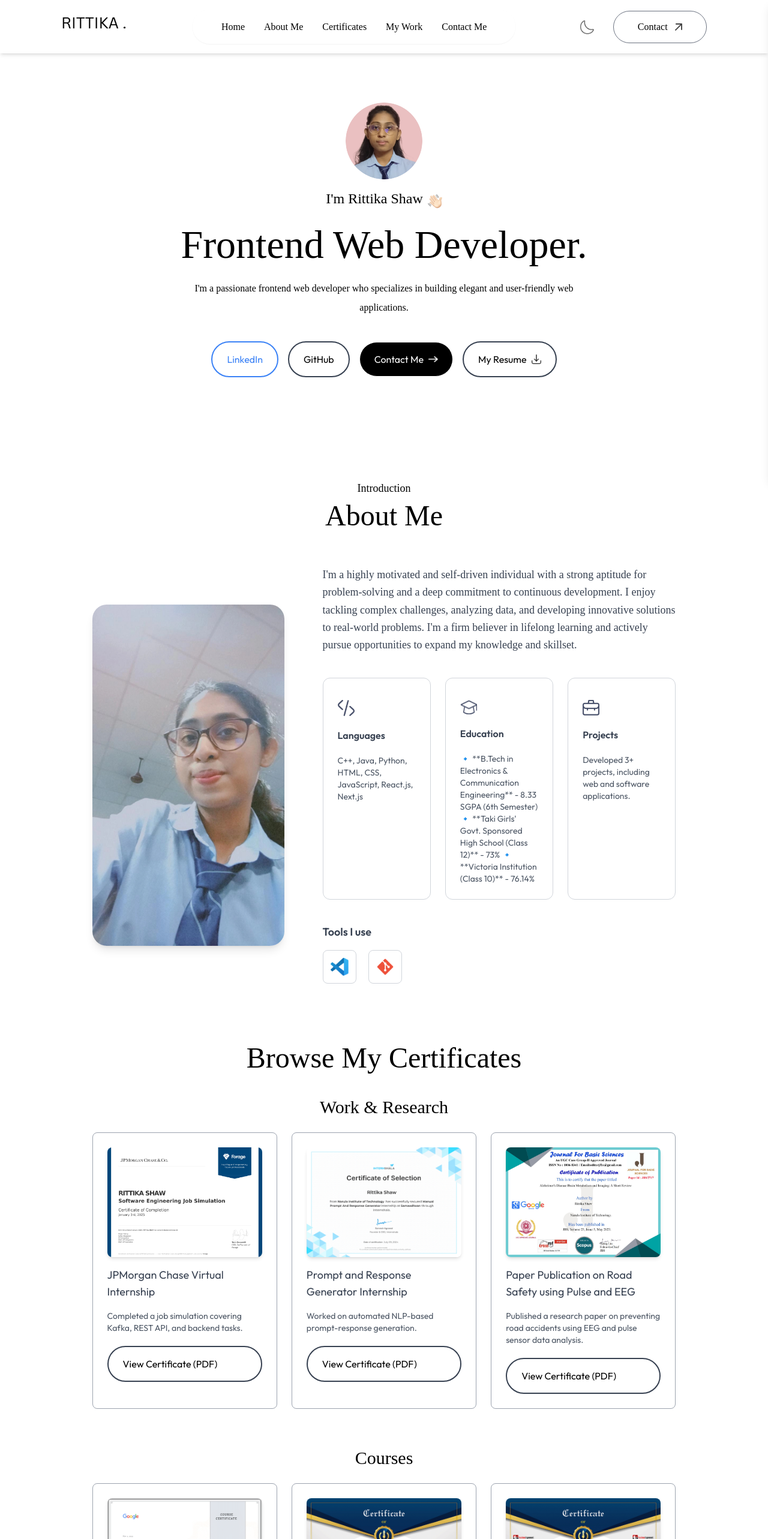
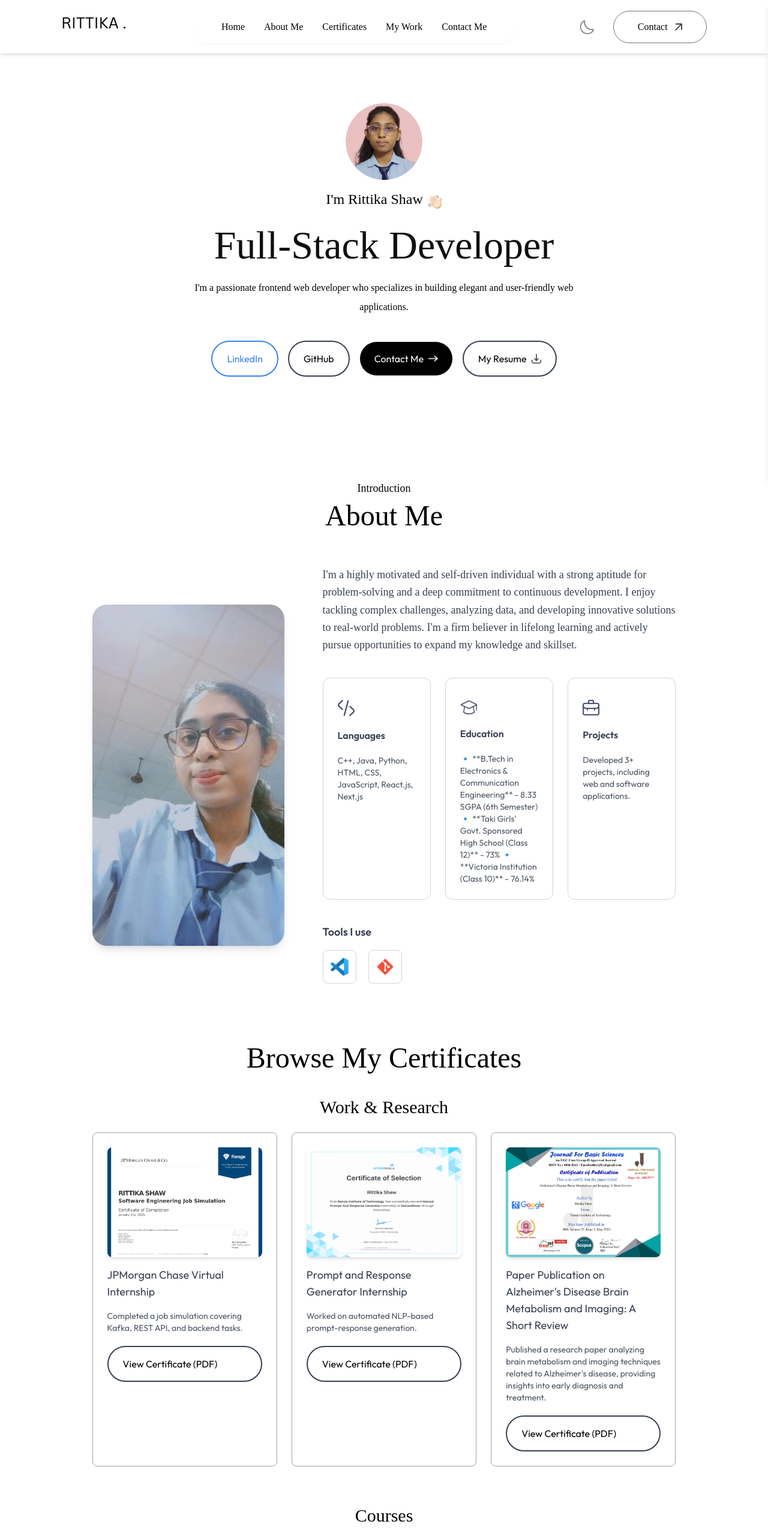
Before and after one commit to rittika-04/Portfolio, a Next.js app: page / in a window 1280 px wide. Shown: the top 2566 px of the page at 60% size. Built offline with nearby package versions, Linux system fonts and the light colour scheme; a web font is replaced by a local one.

Commit message:
Initial commit

```diff
--- a/app/components/About.jsx
+++ b/app/components/About.jsx
@@ -120,6 +120,7 @@ const About = ({ isDarkMode }) => {
         </motion.div>
       </motion.div>
     </motion.div>
+
   );
 };
 
--- a/app/components/Header.jsx
+++ b/app/components/Header.jsx
@@ -1,16 +1,32 @@
-import React from 'react';
-import Image from 'next/image';
-import { assets } from '@/assets/assets';
-import { motion } from "framer-motion"; // ✅ Corrected import
+import React, { useState, useEffect } from "react";
+import Image from "next/image";
+import { motion, AnimatePresence } from "framer-motion";
+import { assets } from "@/assets/assets";
+
+// Updated roles based on resume
+const roles = [
+  "Full-Stack Developer",
+  "Tech Innovator & Problem Solver"
+];
 
 const Header = () => {
+  const [index, setIndex] = useState(0);
+
+  useEffect(() => {
+    const interval = setInterval(() => {
+      setIndex((prev) => (prev + 1) % roles.length);
+    }, 2500); // Change text every 2.5 seconds
+
+    return () => clearInterval(interval);
+  }, []);
+
   return (
     <div className="w-11/12 max-w-3xl text-center mx-auto h-screen flex flex-col items-center justify-center gap-4">
       {/* Profile Image */}
       <motion.div
         initial={{ scale: 0 }}
         whileInView={{ scale: 1 }}
-        transition={{ duration: 0.8, type: 'spring', stiffness: 100 }}
+        transition={{ duration: 0.8, type: "spring", stiffness: 100 }}
       >
         <Image
           src={assets.profile_img}
@@ -37,15 +53,21 @@ const Header = () => {
         />
       </motion.h3>
 
-      {/* Title */}
+      {/* Title with Appear-Disappear Animation */}
+      <div className="h-16 flex items-center justify-center">
+        <AnimatePresence mode="wait">
           <motion.h1
-        initial={{ y: -30, opacity: 0 }}
-        whileInView={{ y: 0, opacity: 1 }}
-        transition={{ duration: 0.8, delay: 0.5 }}
+            key={roles[index]}
+            initial={{ opacity: 0, y: 20 }}
+            animate={{ opacity: 1, y: 0 }}
+            exit={{ opacity: 0, y: -20 }}
+            transition={{ duration: 0.8 }}
             className="text-3xl sm:text-6xl lg:text-[66px] font-Ovo"
           >
-        Frontend Web Developer.
+            {roles[index]}
           </motion.h1>
+        </AnimatePresence>
+      </div>
 
       {/* Description */}
       <motion.p
@@ -107,8 +129,8 @@ const Header = () => {
           initial={{ y: 30, opacity: 0 }}
           whileInView={{ y: 0, opacity: 1 }}
           transition={{ duration: 0.6, delay: 1.6 }}
-          href="/Rittika Shaw_Resume.pdf"  // ✅ Updated path
-          download="Rittika_Shaw_Resume.pdf"  // ✅ Ensures proper download
+          href="/Rittika Shaw_Resume.pdf"
+          download="Rittika_Shaw_Resume.pdf"
           className="px-6 py-3 border-2 border-gray-700 rounded-full flex items-center gap-2 hover:border-black transition duration-300"
         >
           My Resume
@@ -120,7 +142,6 @@ const Header = () => {
             className="w-4"
           />
         </motion.a>
-
       </div>
     </div>
   );
--- a/assets/assets.js
+++ b/assets/assets.js
@@ -72,11 +72,11 @@ export const assets = {
 
 export const workData = [
     {
-        title: 'News-Magazine',
-        description: 'News App',
+        title: 'Rick-morty ',
+        description: 'Rick -morty',
         bgImage: '/work-1.png',
-        github: 'https://github.com/rittika04/news-magazine', // ✅ GitHub repo link
-        liveDemo: 'https://news-magazine-live.com', // ✅ Live project link
+        github: 'https://github.com/rittika-04/rick-morty-main.git', // ✅ GitHub repo link
+        liveDemo: 'https://rick-morty-three-gules.vercel.app/', // ✅ Live project link
     },
     {
         title: 'Spotify - Clone ',
@@ -86,19 +86,13 @@ export const workData = [
         liveDemo: 'https://spotify-clone-o7los2dj1-rittika04s-projects.vercel.app/',
     },
     {
-        title: 'Photography Site',
-        description: 'Web Design',
+        title: 'Chat App ',
+        description: 'Chat App',
         bgImage: '/work-3.png',
-        github: 'https://github.com/rittika04/photography-site',
-        liveDemo: 'https://photography-site-live.com',
+        github: 'https://github.com/rittika-04/Chat-App',
+        liveDemo: 'https://chat-o71qsdody-rittika04s-projects.vercel.app/',
     },
-    {
-        title: 'UI/UX Designing',
-        description: 'UI/UX Design',
-        bgImage: '/work-4.png',
-        github: 'https://github.com/rittika04/ui-ux-design',
-        liveDemo: 'https://uiux-design-live.com',
-    },
+
 ];
 
 
@@ -118,13 +112,15 @@ export const serviceData = [
         link: "/certificates/prompt_certificate.pdf",
         category: "Work & Research",
     },
+
     {
-        title: "Paper Publication on Road Safety using Pulse and EEG",
-        description: "Published a research paper on preventing road accidents using EEG and pulse sensor data analysis.",
-        bgImage: "/certificates/paper_publication.jpeg",
-        link: "/certificates/paper_publication.pdf",
-        category: "Work & Research",
+        "title": "Paper Publication on Alzheimer's Disease Brain Metabolism and Imaging: A Short Review",
+        "description": "Published a research paper analyzing brain metabolism and imaging techniques related to Alzheimer's disease, providing insights into early diagnosis and treatment.",
+        "bgImage": "/certificates/paper_publication.jpeg",
+        "link": "/certificates/paper_publication.pdf",
+        "category": "Work & Research"
     },
+
     {
         title: "Crash Course on Python",
         description: "Completed a foundational course on Python covering syntax, data structures, functions, and automation, equipping me with essential programming skills.",
```
Also changed, not shown: public/work-3.png (added). Lines whose indentation alone changed are shown as unchanged.
